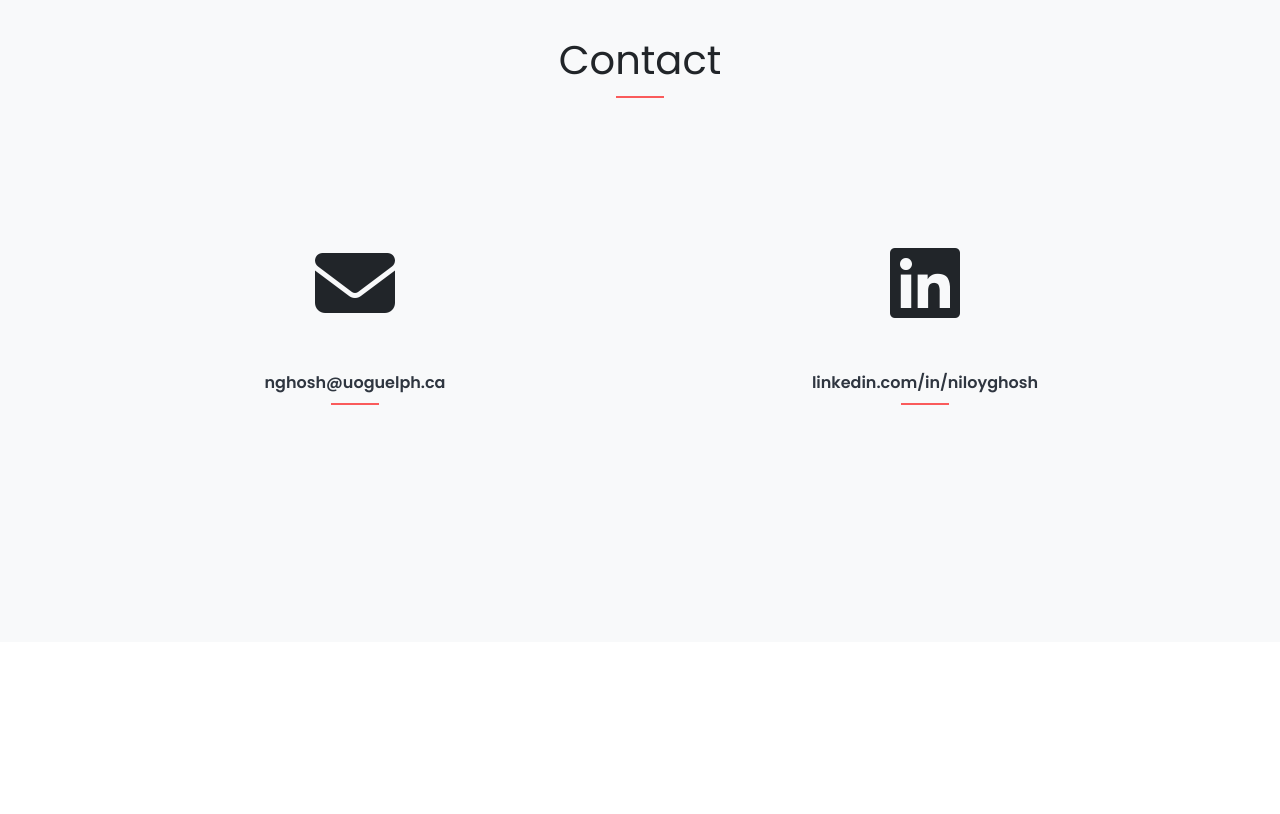
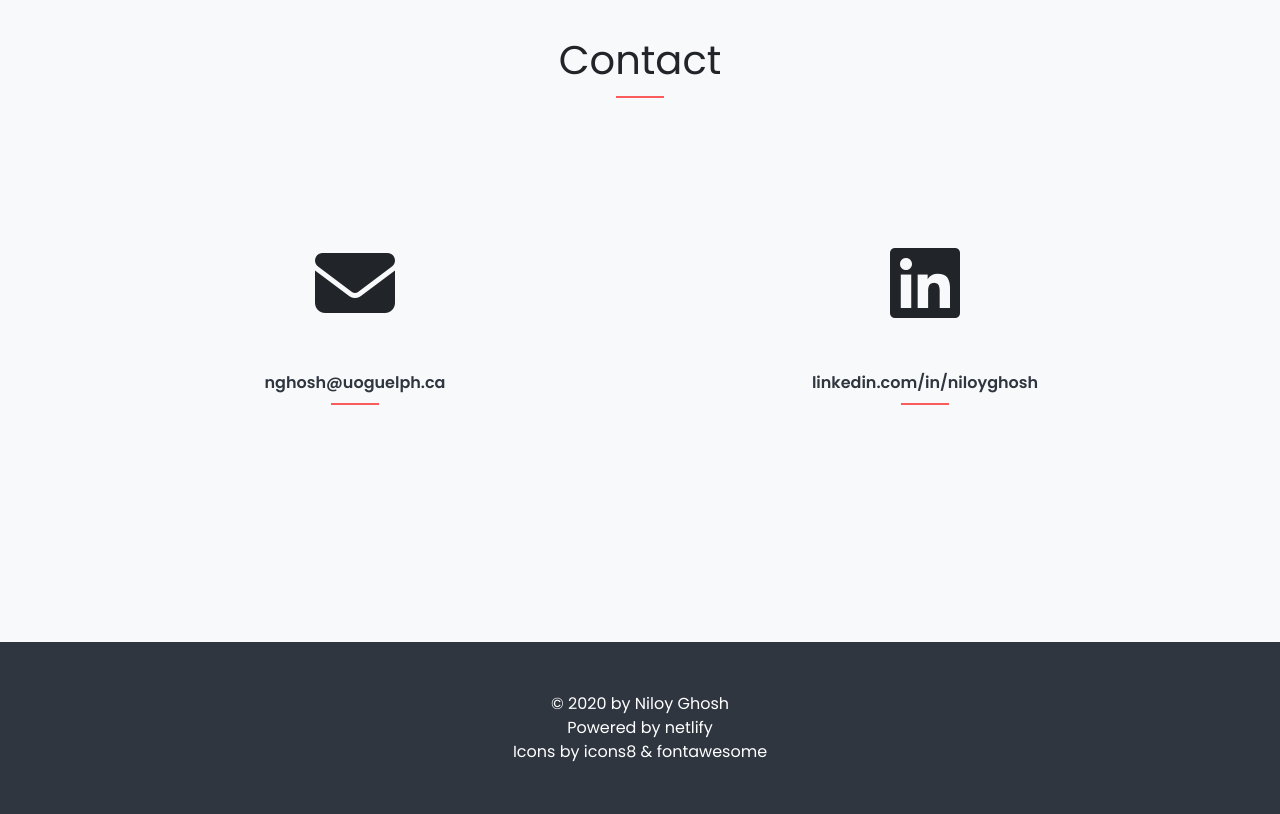
Before and after one commit to niloyKGhosh/personal-website-v2, a website: page index.html in a window 1280 px wide. Shown: the part 3034-3848 px from the top of the page. Before the commit the page ends 3676 px from the top, so only its background shows below. Drawn offline with nearby package versions, Linux system fonts and the light colour scheme.

Commit message:
completed footer

```diff
--- a/index.html
+++ b/index.html
@@ -82,7 +82,7 @@
 								</li>
 								<li class="nav-item">
 									<a
-										href="#"
+										href="#Contact"
 										class="nav-link navbar__semi-bold"
 										>Contact</a
 									>
@@ -737,6 +737,20 @@
 					</div>
 				</section>
 			</main>
+			<div class="page-footer">
+				<footer class="container text-center page-footer--body">
+					<p>
+						&copy; <span class="page-footer--year">2020</span> by
+						Niloy Ghosh
+					</p>
+					<div>
+						<span>Powered by netlify</span>
+					</div>
+					<div>
+						<span>Icons by icons8 & fontawesome</span>
+					</div>
+				</footer>
+			</div>
 		</div>
 		<script
 			src="https://code.jquery.com/jquery-3.3.1.min.js"
--- a/sass/main.scss
+++ b/sass/main.scss
@@ -9,3 +9,12 @@
 @import "layout/header";
 
 @import "pages/home";
+
+.page-footer {
+	background-color: $color-black-light;
+	min-height: 100px;
+	color: $color-white;
+	&--body {
+		padding: 50px 0;
+	}
+}
```
Also changed, not shown: css/style.css, img/icons/netlify.svg (added).
